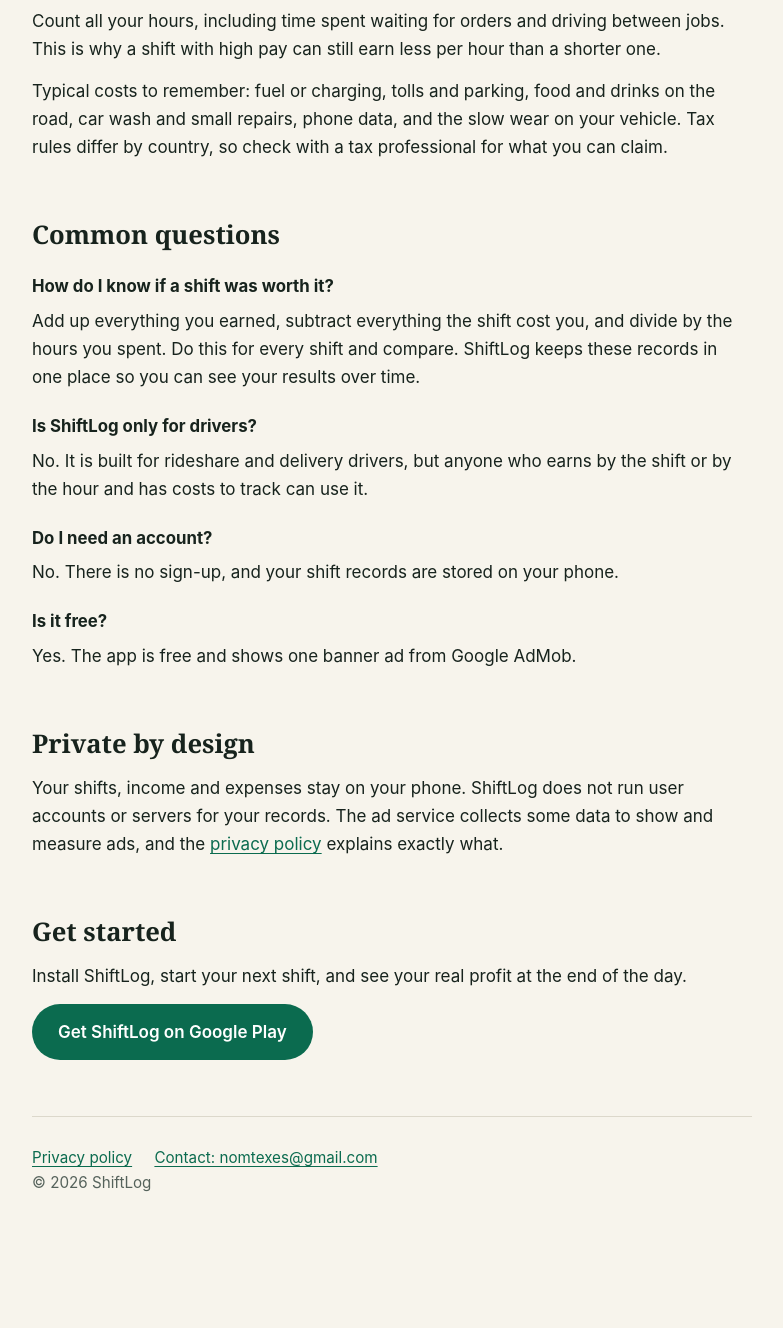
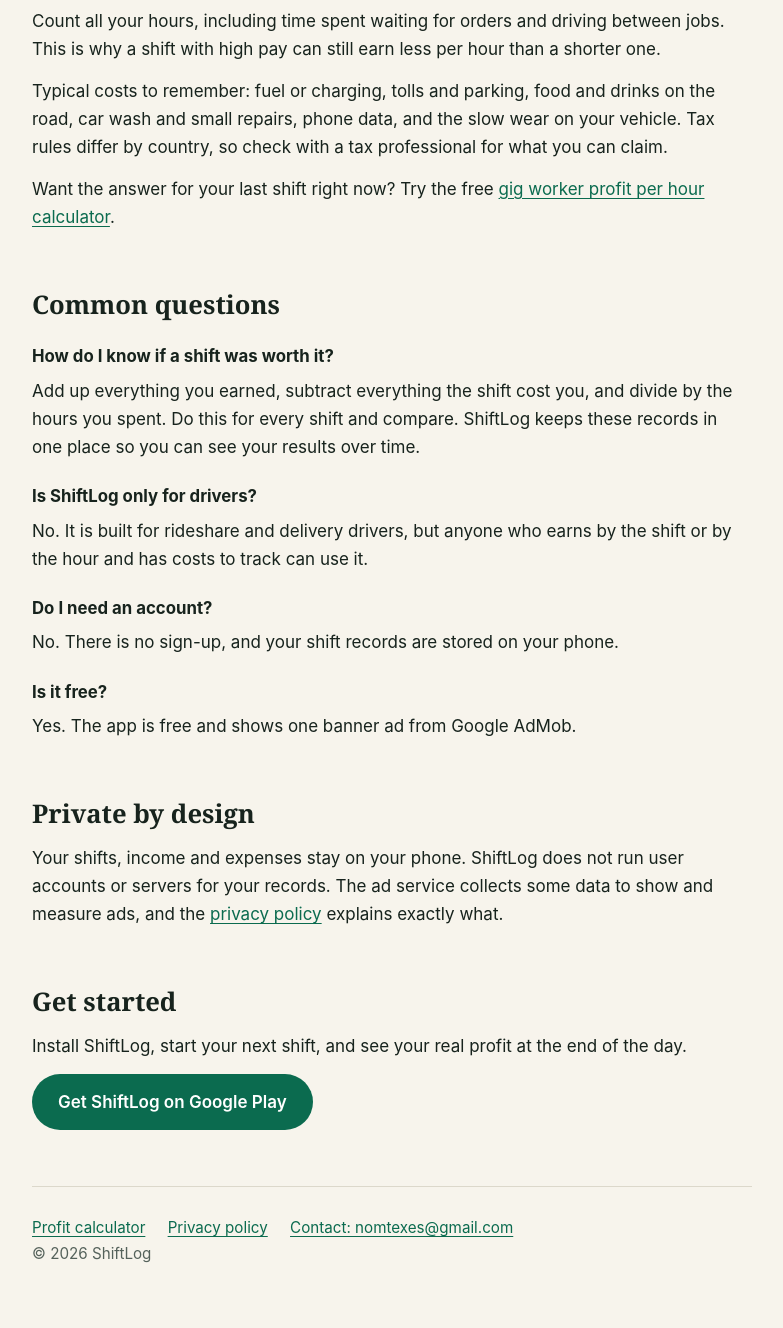
Before and after one commit to lolopopozox-cmyk/shiftlog, a plain HTML site: page index.html in a window 1280 px wide. Shown: the part 1234-2562 px from the top of the page, without its empty margins (248-1031 px from the left). Before the commit the page ends 2492 px from the top, so only its background shows below. Drawn offline with Linux system fonts and the light colour scheme.

Commit message:
Add link to gig worker profit calculator
Added a link to the gig worker profit per hour calculator in the main content and footer.

```diff
--- a/index.html
+++ b/index.html
@@ -150,6 +150,7 @@
     </div>
     <p>Count all your hours, including time spent waiting for orders and driving between jobs. This is why a shift with high pay can still earn less per hour than a shorter one.</p>
     <p>Typical costs to remember: fuel or charging, tolls and parking, food and drinks on the road, car wash and small repairs, phone data, and the slow wear on your vehicle. Tax rules differ by country, so check with a tax professional for what you can claim.</p>
+    <p>Want the answer for your last shift right now? Try the free <a href="/gig-profit-calculator">gig worker profit per hour calculator</a>.</p>
   </section>
 
   <section id="faq">
@@ -176,6 +177,7 @@
   </section>
 
   <footer>
+    <a href="/gig-profit-calculator">Profit calculator</a>
     <a href="/privacy-policy">Privacy policy</a>
     <a href="mailto:nomtexes@gmail.com">Contact: nomtexes@gmail.com</a>
     <p>© 2026 ShiftLog</p>
```
